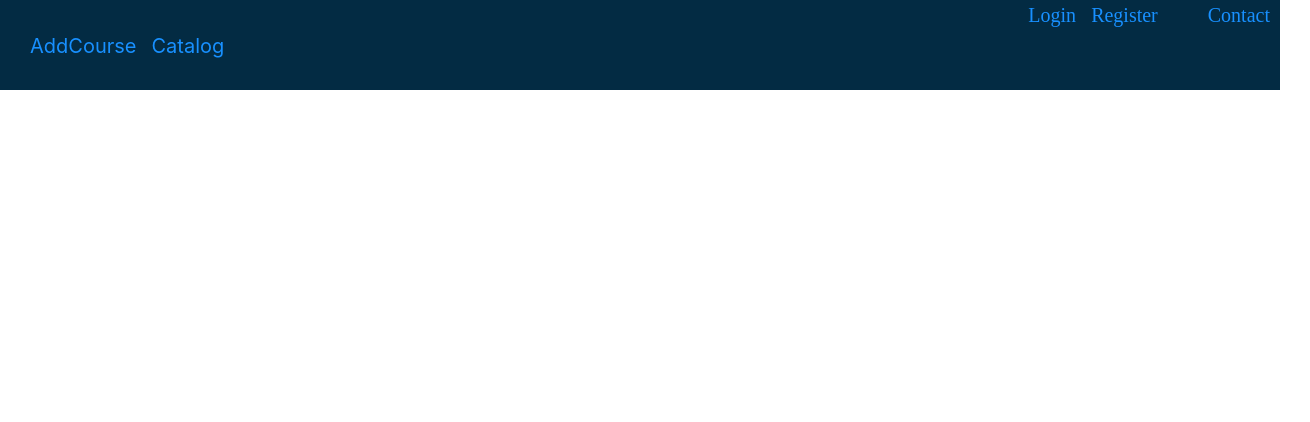
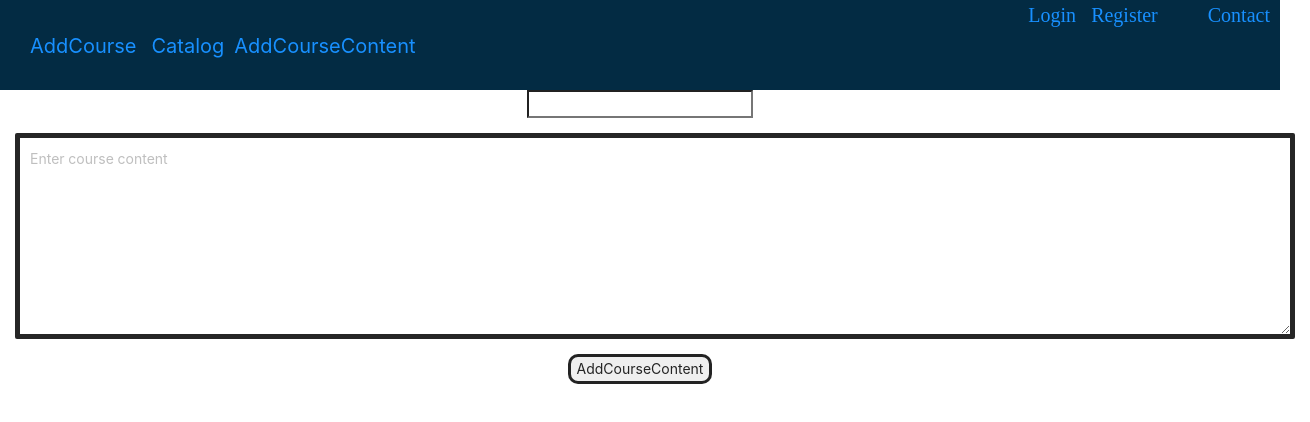
Before and after one commit to gayathri3636/ecourses, a React (Create React App) app: page /addcoursecontent in a window 1280 px wide. Shown: the top 422 px of the page, 1310 px wide, since content can reach past the window. Built offline with nearby package versions, Linux system fonts and the light colour scheme.

Commit message:
coursecontent

```diff
--- /dev/null
+++ b/src/Components/AddCourseContent.js
@@ -0,0 +1,54 @@
+import React, { useState } from 'react';
+import { Input } from 'antd';
+import './AddCourseContent.scss';
+
+const { TextArea } = Input;
+
+export default function AddCourseContent(props) {
+  const [courseContents, SetCourseContents] = useState('');
+  const [coursetitle, SetCourseTitle] = useState('');
+
+  const handleaddContent = async (e) => {
+    e.preventDefault();
+    const body = {
+      query: `mutation{
+            addCourseContent(content:{courseContent: "${courseContents}", title:"${coursetitle}"}){
+              courseContent
+            }
+          }`,
+    };
+
+    try {
+      const data = await fetch('http://localhost:5000/api/', {
+        method: 'POST',
+        body: JSON.stringify(body),
+        headers: { 'Content-Type': 'application/json' },
+      });
+      console.log('data', data);
+    } catch (error) {
+      console.log(error);
+    }
+    props.history.push('/catalog');
+  };
+  return (
+    <div>
+      <input
+        type='text'
+        value={coursetitle}
+        onChange={(e) => SetCourseTitle(e.target.value)}
+      />
+      <TextArea
+        className='cont'
+        onChange={(e) => {
+          console.log('state', e.target.value);
+          SetCourseContents(e.target.value);
+        }}
+        rows={8}
+        placeholder='Enter course content'
+      />
+      <button onClick={handleaddContent} type='submit' className='addbuttons'>
+        AddCourseContent
+      </button>
+    </div>
+  );
+}
--- /dev/null
+++ b/src/Components/AddCourseContent.scss
@@ -0,0 +1,10 @@
+.cont {
+  margin: 15px;
+  padding: 10px;
+  border: solid 5px;
+}
+
+.addbuttons {
+  border-radius: 10px;
+  border: solid;
+}
--- a/src/Components/Header.js
+++ b/src/Components/Header.js
@@ -20,6 +20,9 @@ export default function Header() {
           AddCourse
         </Link>
         <Link to='/catalog'>Catalog</Link>
+        <Link className='addcoursecontent' to='/addcoursecontent'>
+          AddCourseContent
+        </Link>
       </div>
     </div>
   );
--- a/src/Components/Header.scss
+++ b/src/Components/Header.scss
@@ -1,26 +1,30 @@
-.header{
+.header {
   width: 100%;
   height: 90px;
-    background-color: #032B43;
+  background-color: #032b43;
   overflow: hidden;
 }
-.login{
+.login {
   text-align: right;
   margin-right: 10px;
   font-size: 20px;
   font-family: cursive;
 }
-.course{
+.course {
   text-align: left;
   margin-left: 30px;
   font-size: 20px;
 }
-.addcourse{
+.addcourse {
   margin-right: 15px;
 }
-.catalog{
+.catalog {
   margin-right: 15px;
 }
-.contact{
+.contact {
   margin-left: 50px;
 }
+
+.addcoursecontent {
+  margin-left: 10px;
+}
--- a/src/Components/SideBar.js
+++ b/src/Components/SideBar.js
@@ -1,10 +1,10 @@
-import React from "react";
-import {Link} from 'react-router-dom'
-import "antd/dist/antd.css";
-import { Layout, Menu} from "antd";
+import React from 'react';
+import { Link } from 'react-router-dom';
+import 'antd/dist/antd.css';
+import { Layout, Menu } from 'antd';
 import './sideBar.scss';
 
-const { Content,  Sider } = Layout;
+const { Content, Sider } = Layout;
 const { SubMenu } = Menu;
 
 class SiderDemo extends React.Component {
@@ -19,26 +19,23 @@ class SiderDemo extends React.Component {
 
   render() {
     return (
-      <Layout style={{ minHeight: "100vh" }}>
+      <Layout style={{ minHeight: '100vh' }}>
         <Sider
           collapsible
           collapsed={this.state.collapsed}
           onCollapse={this.onCollapse}
         >
-          <div className="logo" />
-          <Menu theme="dark" defaultSelectedKeys={["1"]} mode="inline">
-            <SubMenu key="sub1"  title="Languages">
-              <Link className = "htmllink" to = "/coursedisplay"  key="3">HTML</Link>
-              <Link to = "/coursedisplaycss">CSS</Link>
-              {/* <Menu.Item key="5">JAVASCRIPT</Menu.Item> */}
+          <div className='logo' />
+          <Menu theme='dark' defaultSelectedKeys={['1']} mode='inline'>
+            <SubMenu key='sub1' title='Languages'>
+              <Link className='htmllink' to='/coursedisplay' key='3'>
+                HTML
+              </Link>
+              <Link to='/coursedisplaycss'>CSS</Link>
             </SubMenu>
-            {/* <SubMenu key="sub2"  title="Courses">
-              <Menu.Item key="6">Web development</Menu.Item>
-              <Menu.Item key="8">Embedded</Menu.Item>
-            </SubMenu> */}
           </Menu>
         </Sider>
-        <Layout className="site-layout">
+        <Layout className='site-layout'>
           <Content></Content>
         </Layout>
       </Layout>
--- a/src/Components/catalog.js
+++ b/src/Components/catalog.js
@@ -1,18 +1,18 @@
-import React,{useEffect, useState} from "react";
-import { Card, Layout } from "antd";
-import {Link} from 'react-router-dom';
-import "antd/dist/antd.css";
-import "./catalog.scss";
-import SideBar from "./SideBar";
+import React, { useEffect, useState } from 'react';
+import { Card, Layout } from 'antd';
+import { Link } from 'react-router-dom';
+import 'antd/dist/antd.css';
+import './catalog.scss';
+import SideBar from './SideBar';
 const { Content, Footer, Sider } = Layout;
 
 export default function Catalog(props) {
-  const handleClick = (e) => {
-    e.preventDefault();
-    props.history.push("/coursedisplay")
-  }
-  const [courses, addCourses] = useState([])
-  useEffect (() =>{
+  // const handleClick = (e) => {
+  //   e.preventDefault();
+  //   props.history.push('/coursedisplay');
+  // };
+  const [courses, addCourses] = useState([]);
+  useEffect(() => {
     const Formbody = {
       query: `query{
         allCourses{
@@ -22,17 +22,17 @@ export default function Catalog(props) {
      }`,
     };
     const handleFetch = () => {
-      fetch("http://localhost:5000/api/", {
-        method: "POST",
+      fetch('http://localhost:5000/api/', {
+        method: 'POST',
         body: JSON.stringify(Formbody),
-        headers: { "Content-Type": "application/json" },
+        headers: { 'Content-Type': 'application/json' },
       })
         .then((resdata) => resdata.json())
         .then((da) => addCourses(da.data?.allCourses))
         .catch((error) => console.log(error));
     };
     handleFetch();
-  });
+  }, []);
 
   return (
     <Layout>
@@ -40,24 +40,34 @@ export default function Catalog(props) {
         <SideBar />
       </Sider>
       <Layout>
-        <Content style={{ margin: "24px 16px 0 ", display:"flex" }}>
-          <div className="site-card-wrapper">
+        <Content style={{ margin: '24px 16px 0 ', display: 'flex' }}>
+          <div className='site-card-wrapper'>
+            {courses.length !== 'undefined'
+              ? courses.map((item) => (
+                  <Card
+                    title={item.courseName}
+                    className='cardd'
+                    bordered={false}
+                  >
+                    <h3>{item.description}</h3>
 
-                {
-                courses.length  !== "undefined"? courses.map(item =>  <Card
-                  title={item.courseName}
-                  className="cardd"
-                  bordered={false}
-                >
-                  <h3>{item.description}</h3>
-                  <Link onClick = {handleClick} className ="link" to = "/coursedisplay">Click</Link>
-
-                </Card>): null
-                         }
+                    <Link
+                      // onClick={handleClick}
+                      className='link'
+                      to={{
+                        pathname: '/coursedisplay',
+                        state: `${item.courseName}`,
+                      }}
+                    >
+                      Click
+                    </Link>
+                  </Card>
+                ))
+              : null}
           </div>
         </Content>
 
-        <Footer style={{ textAlign: "center" }}>
+        <Footer style={{ textAlign: 'center' }}>
           Ant Design ©2018 Created by Ant UED
         </Footer>
       </Layout>
--- a/src/Routes.js
+++ b/src/Routes.js
@@ -1,30 +1,32 @@
-import React from 'react'
-import {BrowserRouter as Router, Route} from 'react-router-dom'
-import Header from "./Components/Header"
+import React from 'react';
+import { BrowserRouter as Router, Route } from 'react-router-dom';
+import Header from './Components/Header';
 import Login from './Components/Login';
 import Register from './Components/Register';
 import ForgotPassword from './Components/ForgotPassword';
 import AddCourse from './Components/AddCourse';
 import Catalog from './Components/catalog';
-import Contact from './Components/Contact'
-import Home from "./Components/Home";
+import Contact from './Components/Contact';
+import Home from './Components/Home';
 import CourseDisplay from './Components/Coursedisplay';
 import CssCourseDisplay from './Components/CssCoursedisplay';
+import AddCourseContent from './Components/AddCourseContent';
 
 export default function Routes() {
-    return (
-        <Router>
-            <Header/>
-            <Route exact path = "/" component = {Home} />
-            <Route exact path = "/login" component = {Login} />
-            <Route exact path = "/register" component = {Register} />
-            <Route exact path = "/forgotpassword" component = {ForgotPassword} />
-            <Route exact path = "/Addcourse" component = {AddCourse} />
-            <Route exact path = "/catalog" component = {Catalog}/>
-            <Route exact path = "/html" component = {Catalog}/>
-            <Route exact path = "/contact" component = {Contact}/>
-            <Route exact path = "/coursedisplay" component = {CourseDisplay} />
-            <Route exact path = "/coursedisplaycss" component = {CssCourseDisplay} />
-        </Router>
-    )
+  return (
+    <Router>
+      <Header />
+      <Route exact path='/' component={Home} />
+      <Route exact path='/login' component={Login} />
+      <Route exact path='/register' component={Register} />
+      <Route exact path='/forgotpassword' component={ForgotPassword} />
+      <Route exact path='/Addcourse' component={AddCourse} />
+      <Route exact path='/catalog' component={Catalog} />
+      <Route exact path='/html' component={Catalog} />
+      <Route exact path='/contact' component={Contact} />
+      <Route exact path='/coursedisplay' component={CourseDisplay} />
+      <Route exact path='/coursedisplaycss' component={CssCourseDisplay} />
+      <Route exact path='/addcoursecontent' component={AddCourseContent} />
+    </Router>
+  );
 }
```
Also changed, not shown: src/Components/Coursedisplay.js (+55 -24 lines). Lines whose indentation alone changed are shown as unchanged.
